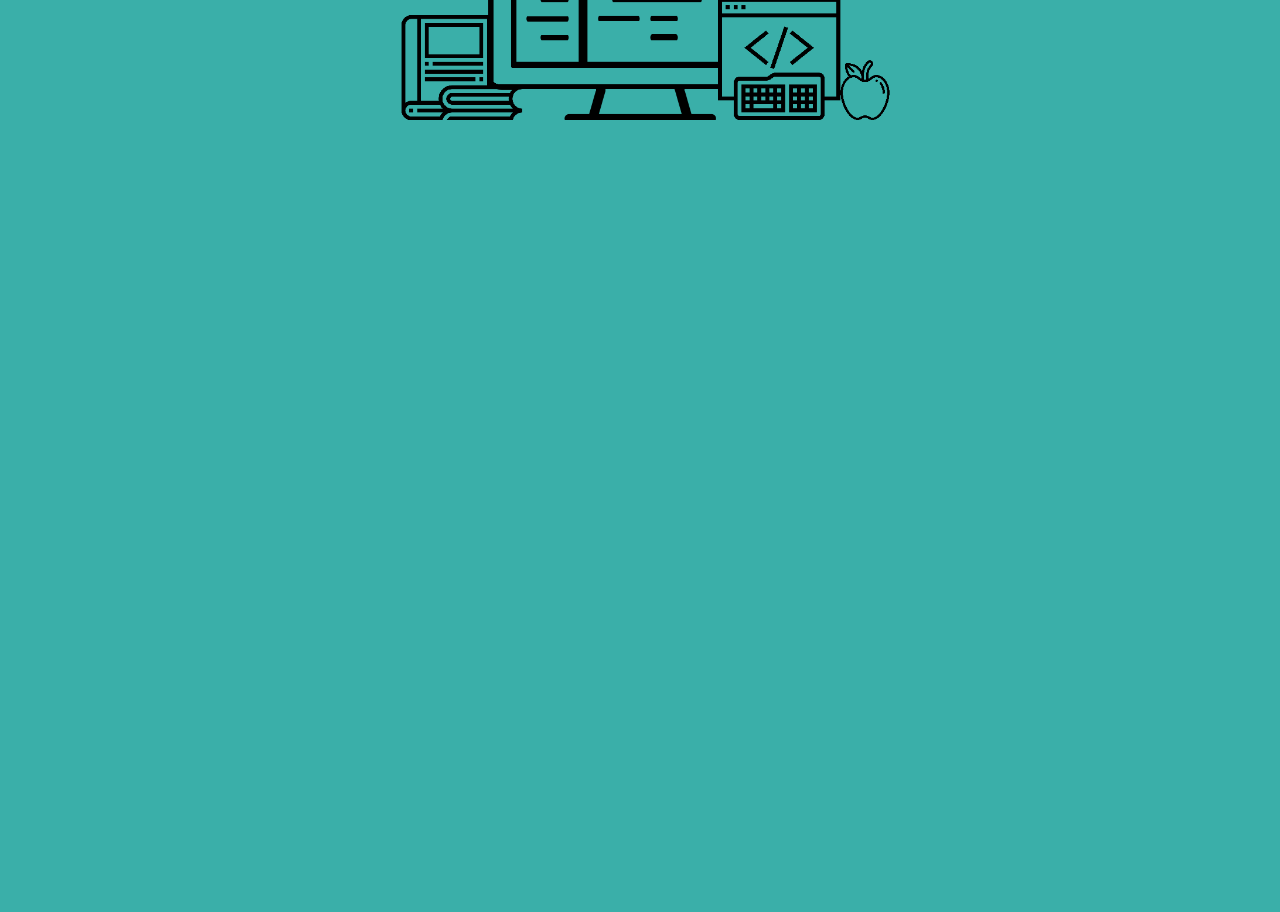
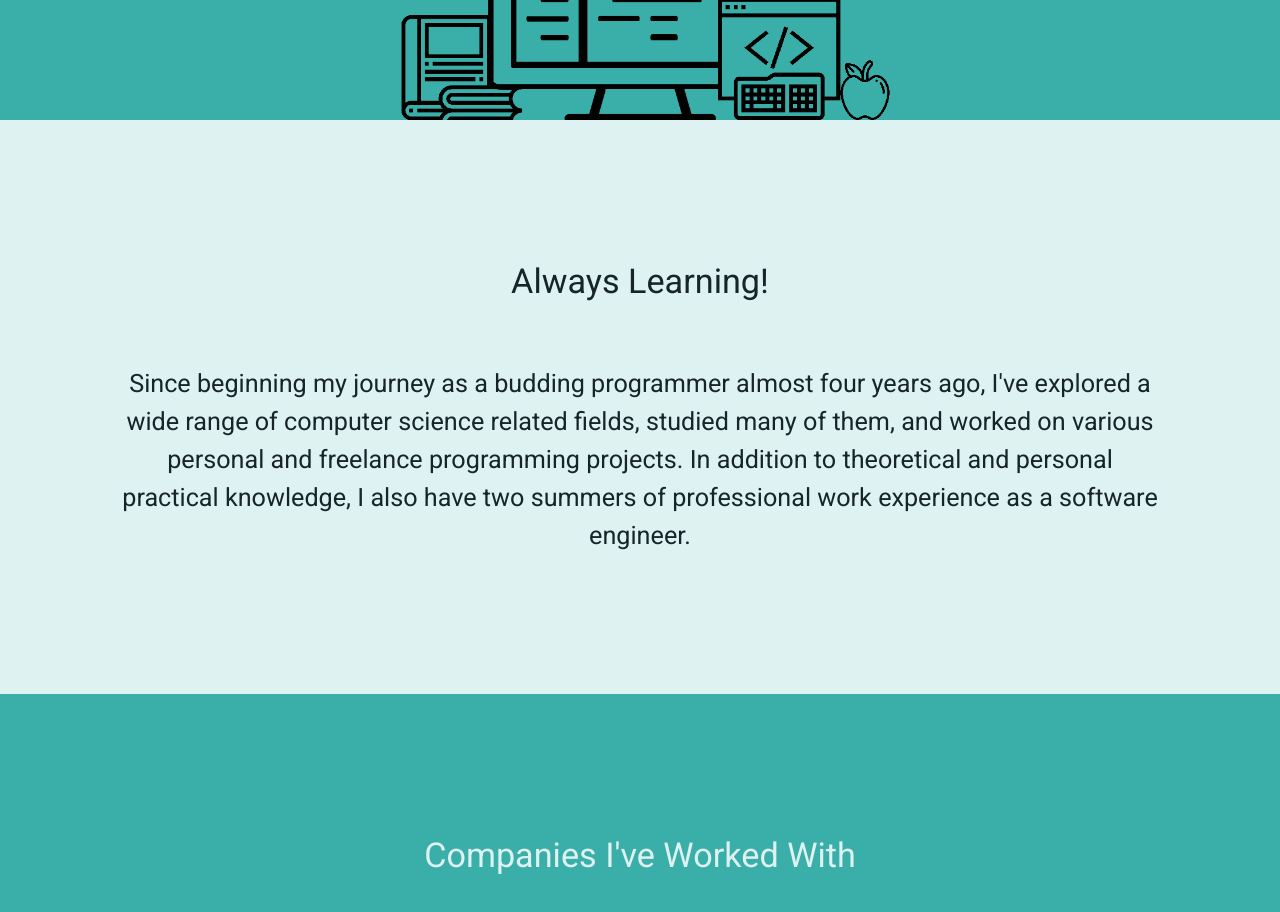
Before and after one commit to matthew-plusprogramming/matthewlin.dev, a React (Create React App) app: page / in a window 1280 px wide. Shown: the part 680-1592 px from the top of the page. Before the commit the page ends 800 px from the top, so only its background shows below. Built offline with nearby package versions, Linux system fonts and the light colour scheme.

Commit message:
Implemented always learning section

```diff
--- a/src/Portfolio.js
+++ b/src/Portfolio.js
@@ -39,6 +39,26 @@ const Portfolio = () => {
             <img id="hero" src={hero} alt="" />
           </div>
         </div>
+        <div id="always-learning-section" className="invert-colors">
+          <div className="row center">
+            <h4 className="large-bottom-margin">Always Learning!</h4>
+          </div>
+          <div className="row center">
+            <p className="flow-text">
+              Since beginning my journey as a budding programmer almost four
+              years ago, I've explored a wide range of computer science related
+              fields, studied many of them, and worked on various personal and
+              freelance programming projects. In addition to theoretical and
+              personal practical knowledge, I also have two summers of
+              professional work experience as a software engineer.
+            </p>
+          </div>
+        </div>
+        <div id="companies-section">
+          <div className="row center">
+            <h4 className="large-bottom-margin">Companies I've Worked With</h4>
+          </div>
+        </div>
       </main>
     </>
   );
--- a/src/styles/app.scss
+++ b/src/styles/app.scss
@@ -30,6 +30,17 @@ h6,
 p {
   margin: 0;
   color: var(--color-contrast);
+}
+.invert-colors {
+  h1,
+  h2,
+  h3,
+  h4,
+  h5,
+  h6,
+  p {
+    color: var(--color-accent);
+  }
 }
 @media #{$small-and-down} {
   h3 {
@@ -96,3 +107,6 @@ div.main-div {
 .bottom-margin {
   margin-bottom: 1rem;
 }
+.large-bottom-margin {
+  margin-bottom: 3rem;
+}
--- a/src/styles/portfolio.scss
+++ b/src/styles/portfolio.scss
@@ -1,7 +1,23 @@
+@import '../materialize';
+
 #portfolio {
   .main-div {
     padding: 5rem 0;
   }
+}
+#always-learning-section {
+  padding: 8rem 8rem;
+  @media #{$medium-and-down} {
+    padding: 8rem 4rem;
+  }
+  @media #{$small-and-down} {
+    padding: 8rem 0;
+  }
+
+  background-color: var(--color-contrast);
+}
+#companies-section {
+  padding: 8rem 0;
 }
 
 #hero {
```
